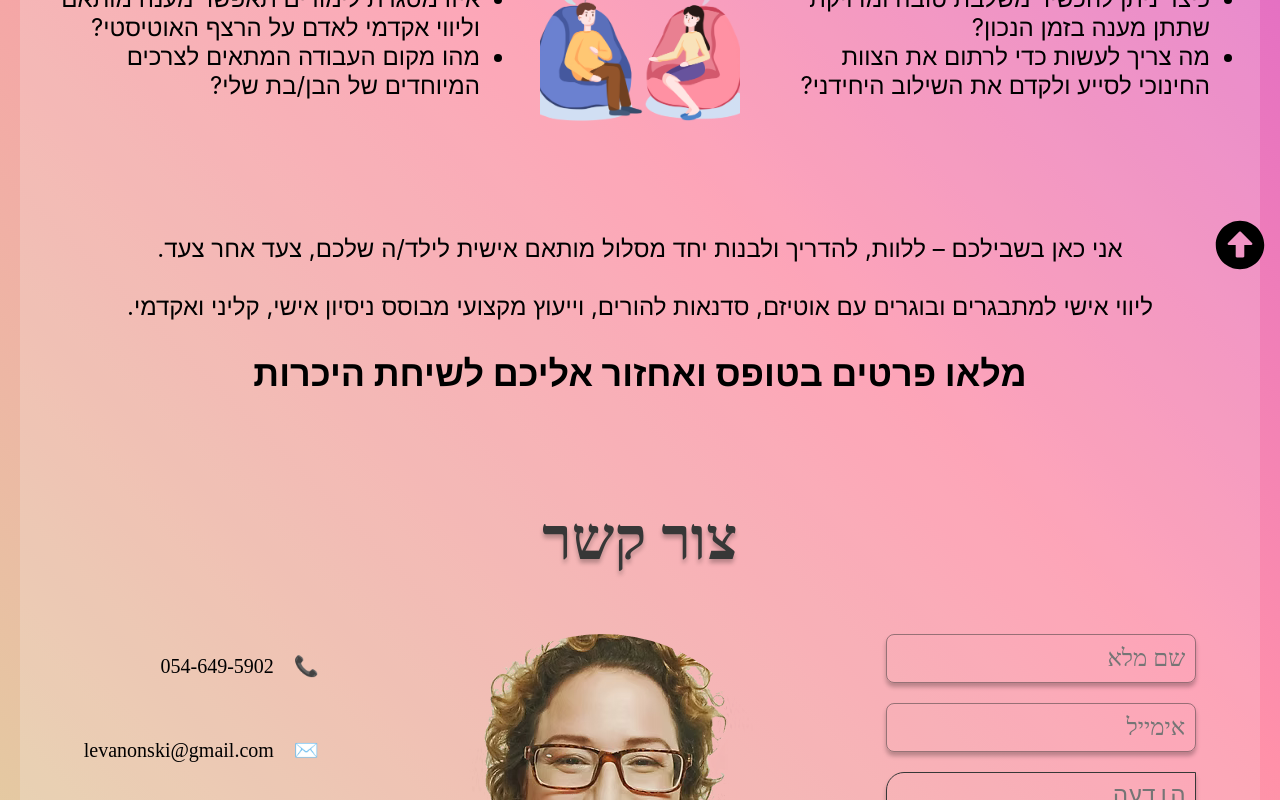
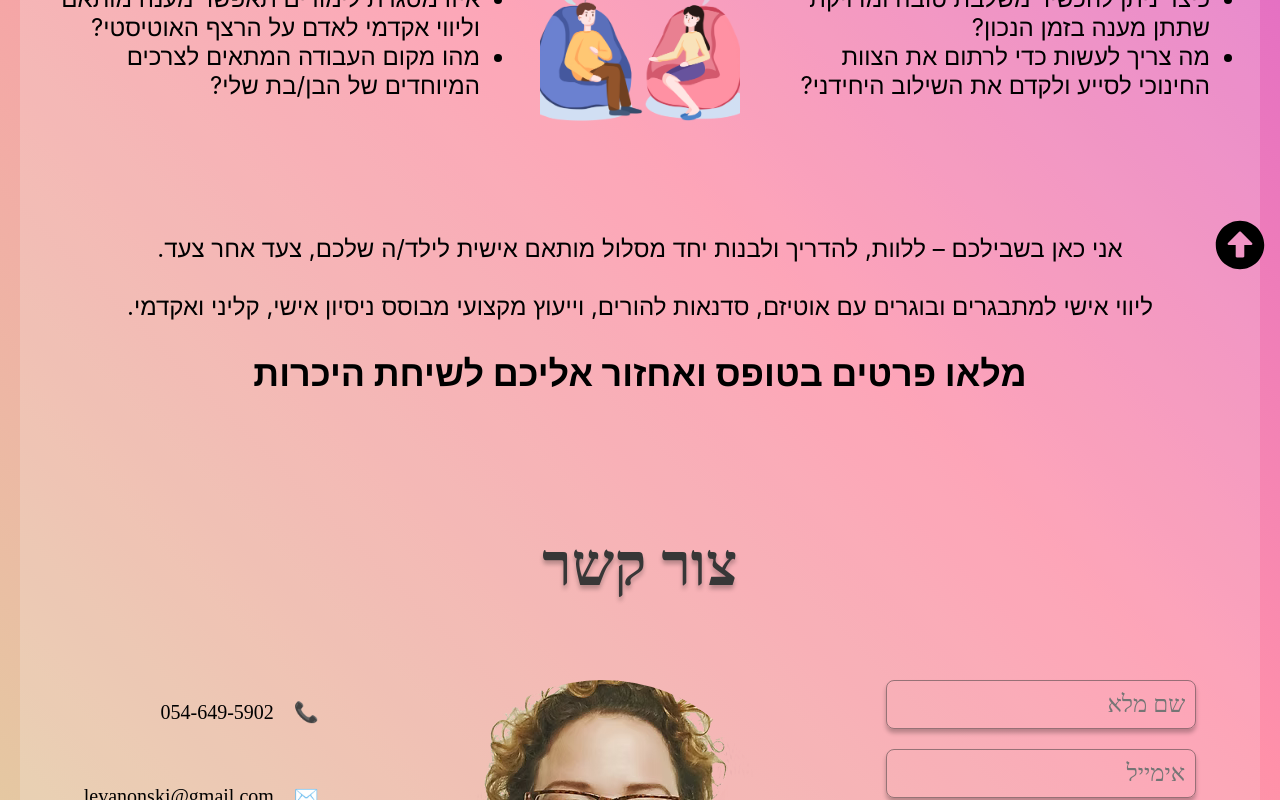
Before and after one commit to lionsgrandson/rainbow-asd-next, a Next.js app: page / in a window 1280 px wide. Shown: the part 515-1315 px from the top of the page. Built offline with nearby package versions, Linux system fonts and the light colour scheme; no server answers.

Commit message:
seo: optimize heading hierarchy across Hero and Contact sections
- Downgrade Hero CTA heading from h2 to h3
- Downgrade Contact section heading from h3 to h4
version bump - 1.2.4

```diff
--- a/package.json
+++ b/package.json
@@ -1,6 +1,6 @@
 {
   "name": "rainbow-asd-next",
-  "version": "1.2.3",
+  "version": "1.2.4",
   "private": true,
   "scripts": {
     "dev": "next dev",
--- a/src/components/ContactSec.jsx
+++ b/src/components/ContactSec.jsx
@@ -89,7 +89,7 @@ export default function ContactSec() {
       id='contact'
       className={(styles.FirstBox, styles.containerContact)}
     >
-      <h3 className={styles.h1Con}>צור קשר</h3>
+      <h4 className={styles.h1Con}>צור קשר</h4>
       <div className={styles.contactContent}>
         <form className={styles.ConForm} onSubmit={handleSubmit}>
           <input
--- a/src/components/Hero.jsx
+++ b/src/components/Hero.jsx
@@ -65,9 +65,9 @@ function Hero() {
           ליווי אישי למתבגרים ובוגרים עם אוטיזם, סדנאות להורים, וייעוץ מקצועי
           מבוסס ניסיון אישי, קליני ואקדמי.
         </p>
-        <h2 className={styles.heroCTA}>
+        <h3 className={styles.heroCTA}>
           מלאו פרטים בטופס ואחזור אליכם לשיחת היכרות
-        </h2>
+        </h3>
       </section>
     </div>
   )
```
